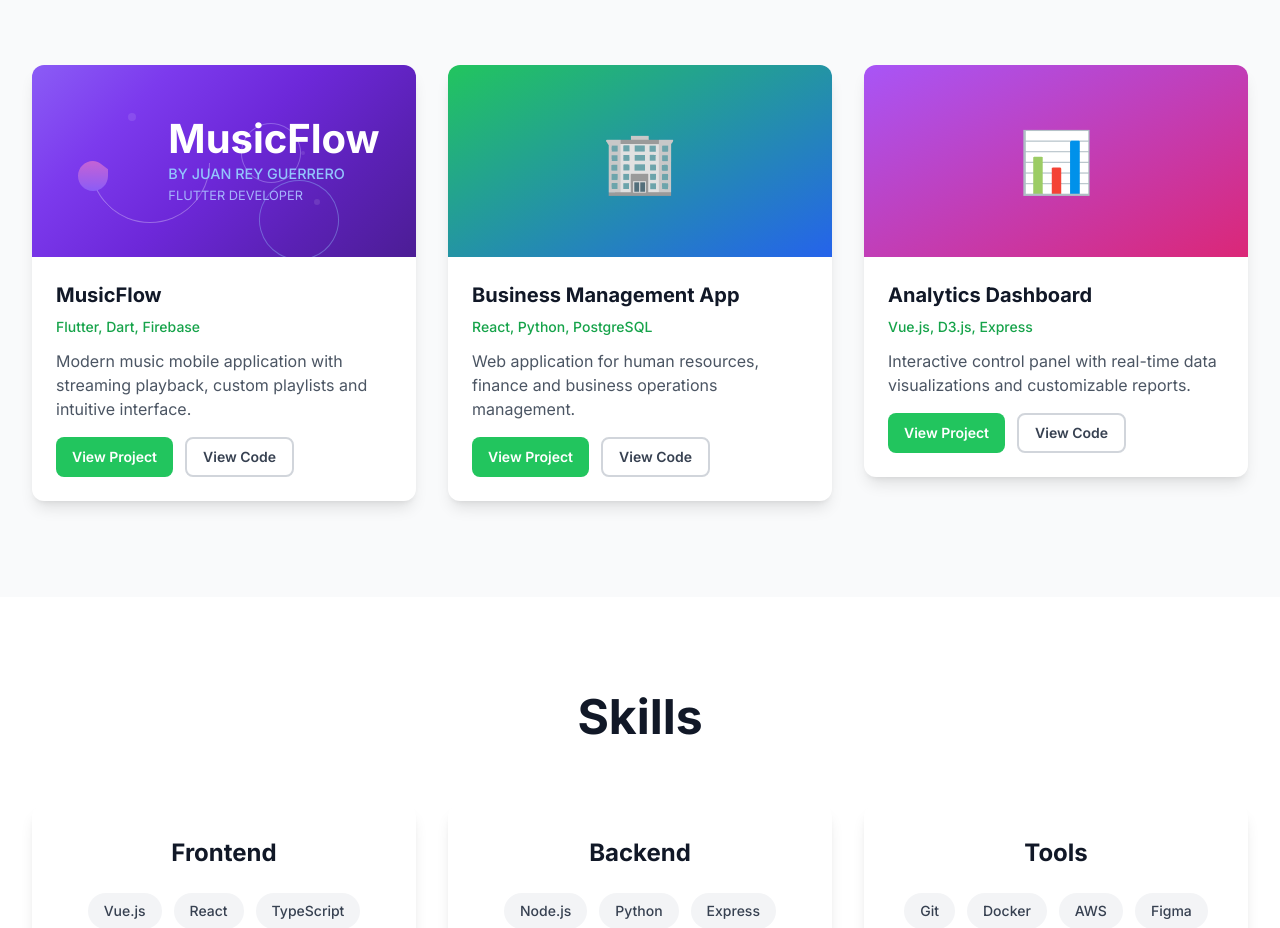
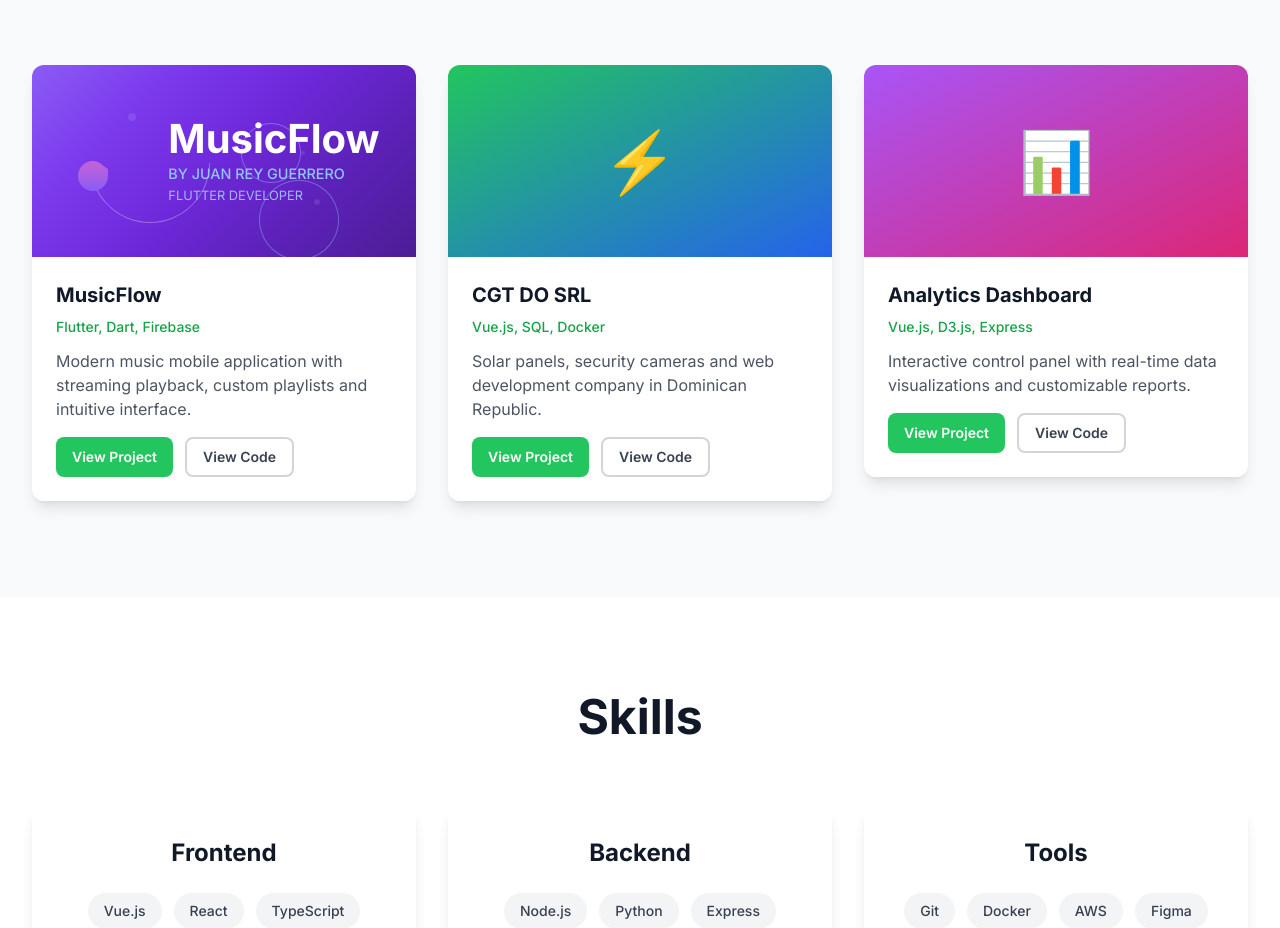
Before and after one commit to juanreyGuerrero/professional-profile, a Vue app: page / in a window 1280 px wide. Shown: the part 1823-2751 px from the top of the page. Built offline with nearby package versions, Linux system fonts and the light colour scheme.

Commit message:
Update project 2: CGT DO SRL - Solar panels, security cameras and web development

```diff
--- a/src/App.vue
+++ b/src/App.vue
@@ -217,7 +217,7 @@ const getText = (key: string) => t(key, currentLanguage.value)
           <div class="animate-on-scroll">
             <div class="card overflow-hidden">
               <div class="h-48 bg-gradient-to-br from-green-500 to-blue-600 flex items-center justify-center">
-                <span class="text-6xl">🏢</span>
+                <span class="text-6xl">⚡</span>
               </div>
               <div class="p-6">
                 <h3 class="text-xl font-bold text-gray-900 mb-2">{{ getText('portfolio.project2.title') }}</h3>
--- a/src/i18n/index.ts
+++ b/src/i18n/index.ts
@@ -81,9 +81,9 @@ export const translations: Record<string, Translations> = {
     'portfolio.project1.title': 'MusicFlow',
     'portfolio.project1.tech': 'Flutter, Dart, Firebase',
     'portfolio.project1.description': 'Aplicación móvil de música moderna con reproducción en streaming, listas personalizadas y interfaz intuitiva.',
-    'portfolio.project2.title': 'App de Gestión Empresarial',
-    'portfolio.project2.tech': 'React, Python, PostgreSQL',
-    'portfolio.project2.description': 'Aplicación web para gestión de recursos humanos, finanzas y operaciones empresariales.',
+    'portfolio.project2.title': 'CGT DO SRL',
+    'portfolio.project2.tech': 'Vue.js, SQL, Docker',
+    'portfolio.project2.description': 'Empresa de paneles solares, cámaras de seguridad y desarrollo web en República Dominicana.',
     'portfolio.project3.title': 'Dashboard Analítico',
     'portfolio.project3.tech': 'Vue.js, D3.js, Express',
     'portfolio.project3.description': 'Panel de control interactivo con visualizaciones de datos en tiempo real y reportes personalizables.',
@@ -135,9 +135,9 @@ export const translations: Record<string, Translations> = {
     'portfolio.project1.title': 'MusicFlow',
     'portfolio.project1.tech': 'Flutter, Dart, Firebase',
     'portfolio.project1.description': 'Modern music mobile application with streaming playback, custom playlists and intuitive interface.',
-    'portfolio.project2.title': 'Business Management App',
-    'portfolio.project2.tech': 'React, Python, PostgreSQL',
-    'portfolio.project2.description': 'Web application for human resources, finance and business operations management.',
+    'portfolio.project2.title': 'CGT DO SRL',
+    'portfolio.project2.tech': 'Vue.js, SQL, Docker',
+    'portfolio.project2.description': 'Solar panels, security cameras and web development company in Dominican Republic.',
     'portfolio.project3.title': 'Analytics Dashboard',
     'portfolio.project3.tech': 'Vue.js, D3.js, Express',
     'portfolio.project3.description': 'Interactive control panel with real-time data visualizations and customizable reports.',
@@ -189,9 +189,9 @@ export const translations: Record<string, Translations> = {
     'portfolio.project1.title': 'MusicFlow',
     'portfolio.project1.tech': 'Flutter, Dart, Firebase',
     'portfolio.project1.description': 'Aplicação móvel de música moderna com reprodução em streaming, listas personalizadas e interface intuitiva.',
-    'portfolio.project2.title': 'App de Gestão Empresarial',
-    'portfolio.project2.tech': 'React, Python, PostgreSQL',
-    'portfolio.project2.description': 'Aplicação web para gestão de recursos humanos, finanças e operações empresariais.',
+    'portfolio.project2.title': 'CGT DO SRL',
+    'portfolio.project2.tech': 'Vue.js, SQL, Docker',
+    'portfolio.project2.description': 'Empresa de painéis solares, câmeras de segurança e desenvolvimento web na República Dominicana.',
     'portfolio.project3.title': 'Dashboard Analítico',
     'portfolio.project3.tech': 'Vue.js, D3.js, Express',
     'portfolio.project3.description': 'Painel de controle interativo com visualizações de dados em tempo real e relatórios personalizáveis.',
@@ -243,9 +243,7 @@ export const translations: Record<string, Translations> = {
     'portfolio.project1.title': 'MusicFlow',
     'portfolio.project1.tech': 'Flutter, Dart, Firebase',
     'portfolio.project1.description': 'Application mobile de musique moderne avec lecture en streaming, listes personnalisées et interface intuitive.',
-    'portfolio.project2.title': 'Application de Gestion d\'Entreprise',
-    'portfolio.project2.tech': 'React, Python, PostgreSQL',
-    'portfolio.project2.description': 'Application web pour la gestion des ressources humaines, des finances et des opérations commerciales.',
+         'portfolio.project2.title': 'CGT DO SRL',
     'portfolio.project3.title': 'Tableau de Bord Analytique',
     'portfolio.project3.tech': 'Vue.js, D3.js, Express',
     'portfolio.project3.description': 'Panneau de contrôle interactif avec visualisations de données en temps réel et rapports personnalisables.',
@@ -297,9 +295,7 @@ export const translations: Record<string, Translations> = {
     'portfolio.project1.title': 'MusicFlow',
     'portfolio.project1.tech': 'Flutter, Dart, Firebase',
     'portfolio.project1.description': 'Moderne Musik-Mobile-Anwendung mit Streaming-Wiedergabe, benutzerdefinierten Wiedergabelisten und intuitiver Benutzeroberfläche.',
-    'portfolio.project2.title': 'Geschäftsmanagement-App',
-    'portfolio.project2.tech': 'React, Python, PostgreSQL',
-    'portfolio.project2.description': 'Webanwendung für Personal-, Finanz- und Geschäftsbetriebsmanagement.',
+         'portfolio.project2.title': 'CGT DO SRL',
     'portfolio.project3.title': 'Analytics-Dashboard',
     'portfolio.project3.tech': 'Vue.js, D3.js, Express',
     'portfolio.project3.description': 'Interaktives Kontrollpanel mit Echtzeit-Datenvisualisierungen und anpassbaren Berichten.',
@@ -351,9 +347,7 @@ export const translations: Record<string, Translations> = {
     'portfolio.project1.title': 'MusicFlow',
     'portfolio.project1.tech': 'Flutter, Dart, Firebase',
     'portfolio.project1.description': 'Applicazione mobile di musica moderna con riproduzione in streaming, playlist personalizzate e interfaccia intuitiva.',
-    'portfolio.project2.title': 'App di Gestione Aziendale',
-    'portfolio.project2.tech': 'React, Python, PostgreSQL',
-    'portfolio.project2.description': 'Applicazione web per la gestione delle risorse umane, finanze e operazioni aziendali.',
+         'portfolio.project2.title': 'CGT DO SRL',
     'portfolio.project3.title': 'Dashboard Analitico',
     'portfolio.project3.tech': 'Vue.js, D3.js, Express',
     'portfolio.project3.description': 'Pannello di controllo interattivo con visualizzazioni dati in tempo reale e report personalizzabili.',
```
Also changed, not shown: 1 other file (tests, documents, lock files or other folders).
